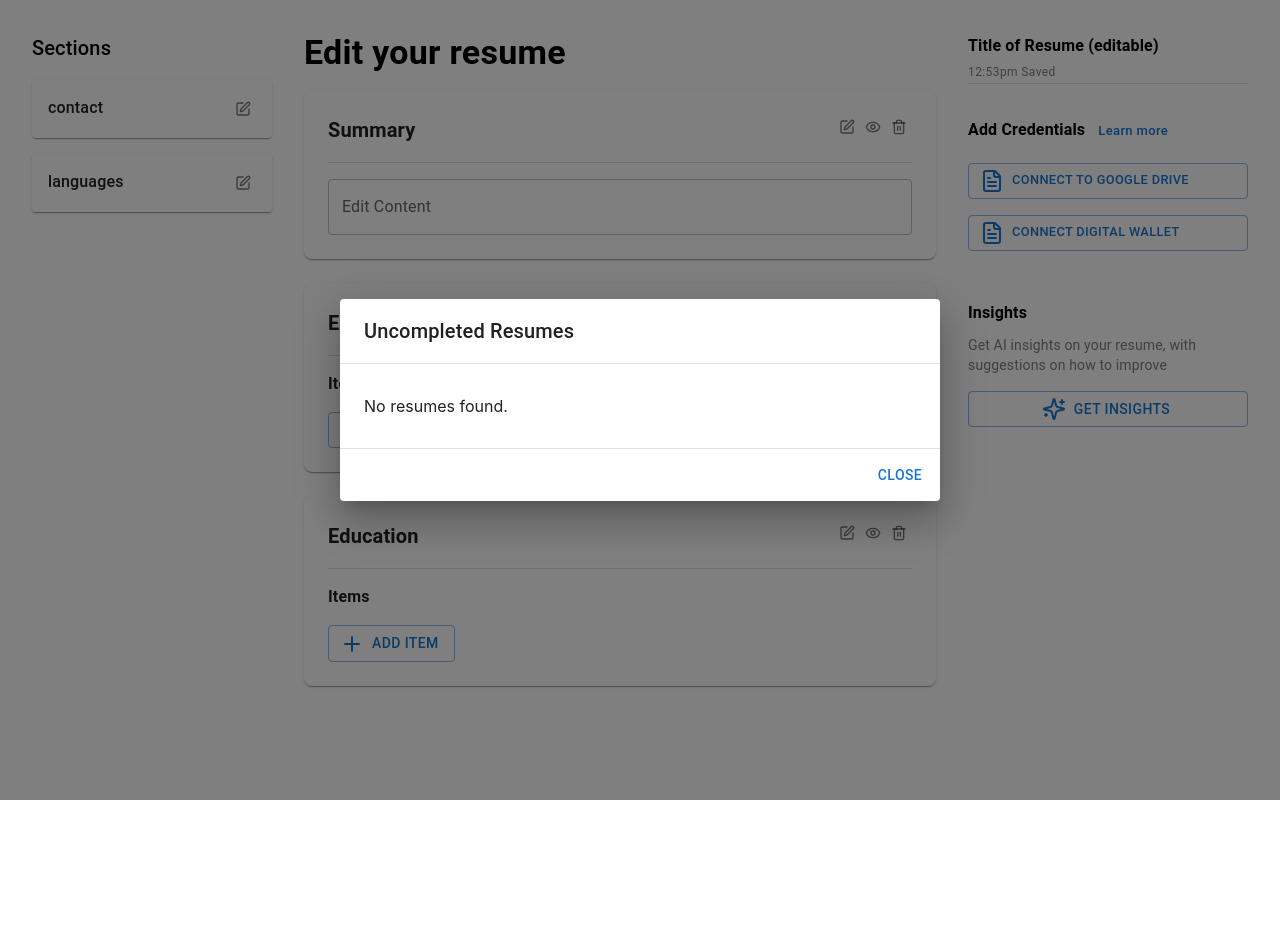
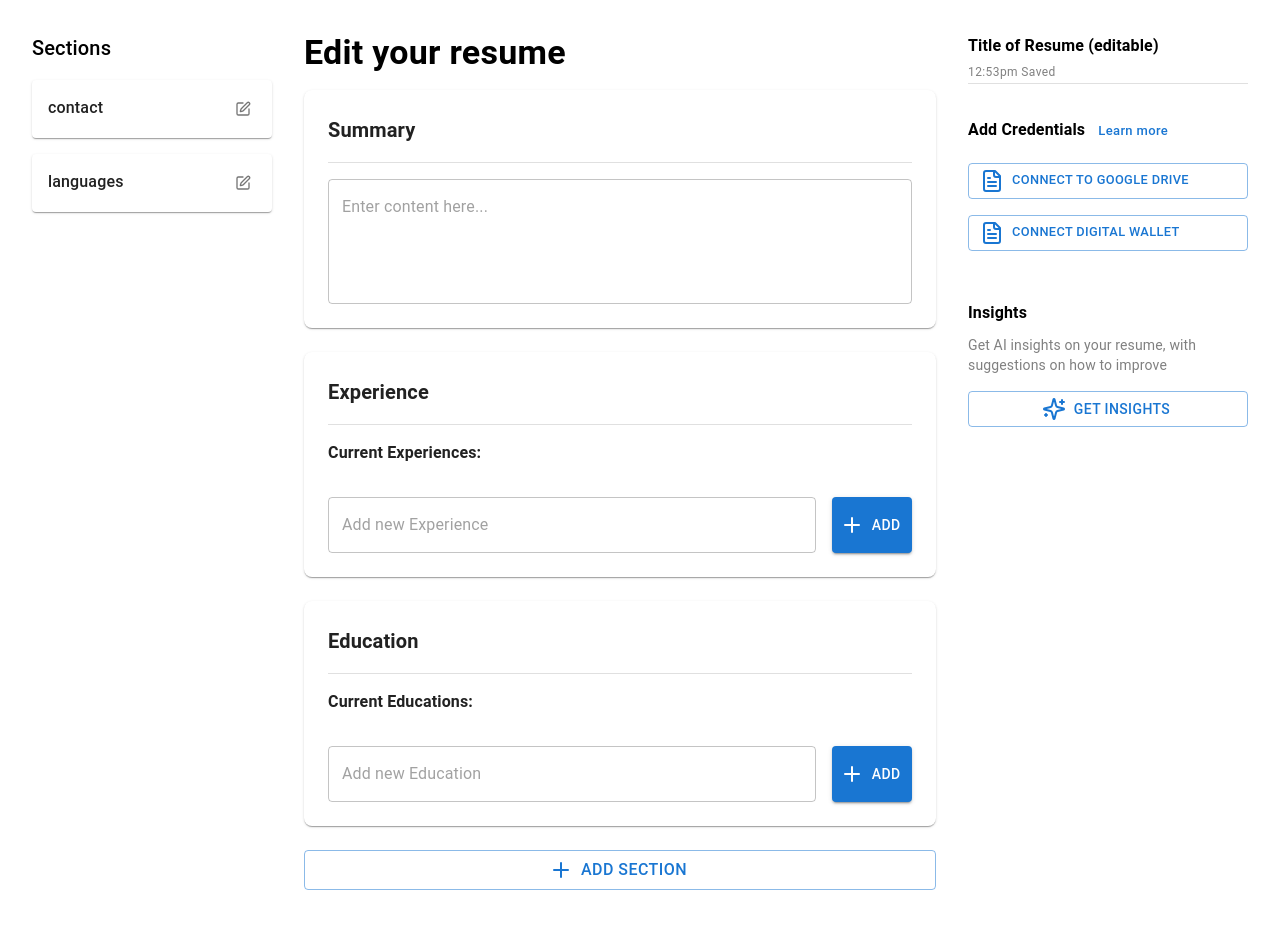
Before and after one commit to Cooperation-org/Resume-Author, a React (Create React App) app: page /resume/new in a window 1280 px wide. Shown: the top 928 px of the page. Before the commit the page ends 864 px from the top, so only its background shows below. Built offline with nearby package versions, Linux system fonts and the light colour scheme.

Commit message:
refactor resume editor: remove userId from state, set isDirty to true by default, and implement section addition functionality

```diff
--- a/src/components/Editor.tsx
+++ b/src/components/Editor.tsx
@@ -1,21 +1,70 @@
-import { Box, Typography } from '@mui/material';
-import LeftSidebar from './ResumeEditor/LeftSidebar';
+import {
+  Box,
+  Button,
+  Typography,
+  Autocomplete,
+  TextField,
+} from '@mui/material';
+import LeftSidebar, { leftSections } from './ResumeEditor/LeftSidebar';
 import RightSidebar from './ResumeEditor/RightSidebar';
 import Section from './ResumeEditor/Section';
 import { useSelector } from 'react-redux';
 import { RootState } from '../redux/store';
+import { Plus } from 'lucide-react';
+import { useState } from 'react';
+
+const nonVisibleSections = [
+  ...leftSections,
+  'id',
+  'lastUpdated',
+  'version',
+  'error',
+  'status',
+  'isDirty',
+];
 
 const ResumeEditor = () => {
+  const [addSectionOpen, setAddSectionOpen] = useState(false);
+  const [selectedSection, setSelectedSection] = useState<string | null>(null);
+  const [sectionOrder, setSectionOrder] = useState<(keyof Resume)[]>([
+    'summary',
+    'experience',
+    'education',
+  ]);
+
   const resume = useSelector((state: RootState) => state.resume.resume);
-  console.log('🚀 ~ ResumeEditor ~ resume:', resume);
-  // Define the order of sections, add or remove sections as needed
-  const sectionOrder: (keyof Resume)[] = ['summary', 'experience', 'education'];
+
+  const AllSections = Object.keys(resume as Resume).filter(
+    sec =>
+      !sectionOrder.includes(sec as keyof Resume) &&
+      !nonVisibleSections.includes(sec)
+  );
+
+  const handleSectionSelect = (event: any, value: string | null) => {
+    setSelectedSection(value);
+  };
+
+  const handleAddSelectedSection = () => {
+    if (selectedSection && AllSections.includes(selectedSection)) {
+      setSectionOrder(prev => [...prev, selectedSection as keyof Resume]);
+      setSelectedSection(null); // Reset selection
+    }
+    setAddSectionOpen(false);
+  };
 
   return (
-    <Box sx={{ display: 'flex', gap: 4, p: 4, height: '100vh' }}>
+    <Box sx={{ display: 'flex', gap: 4, p: 4, marginBottom: 2 }}>
       <LeftSidebar />
 
-      <Box sx={{ flex: 1 }}>
+      {/* Main Content */}
+      <Box
+        sx={{
+          display: 'flex',
+          flexDirection: 'column',
+          flex: 1,
+        }}
+      >
+        <Box>
           <Typography
             variant="h4"
             fontWeight="600"
@@ -33,6 +82,53 @@ const ResumeEditor = () => {
             ))}
         </Box>
 
+        {/* Add Section Button */}
+        {!addSectionOpen && (
+          <Button
+            variant="outlined"
+            startIcon={<Plus />}
+            sx={{ mb: 2, fontSize: '1rem' }}
+            onClick={() => setAddSectionOpen(true)}
+          >
+            Add Section
+          </Button>
+        )}
+
+        {/* Autocomplete for Adding New Sections */}
+        {addSectionOpen && (
+          <Box
+            sx={{
+              display: 'flex',
+              gap: 2,
+              alignItems: 'center',
+            }}
+          >
+            <Autocomplete
+              options={AllSections}
+              value={selectedSection}
+              onChange={handleSectionSelect}
+              renderInput={params => (
+                <TextField
+                  {...params}
+                  label="Add Section"
+                  placeholder="Type to search..."
+                  variant="outlined"
+                  fullWidth
+                />
+              )}
+              fullWidth
+            />
+            <Button
+              variant="contained"
+              onClick={handleAddSelectedSection}
+              disabled={!selectedSection}
+            >
+              Add
+            </Button>
+          </Box>
+        )}
+      </Box>
+
       <RightSidebar />
     </Box>
   );
--- a/src/components/ResumeEditor/LeftSidebar.tsx
+++ b/src/components/ResumeEditor/LeftSidebar.tsx
@@ -1,15 +1,11 @@
 import { Box, Paper, Typography, IconButton } from '@mui/material';
-import { Edit, Eye, Trash2 } from 'lucide-react';
+import { Edit } from 'lucide-react';
 import { useDispatch } from 'react-redux';
-import { setSectionVisibility, removeSection } from '../../redux/slices/resume';
+import { removeSection } from '../../redux/slices/resume';
 
-interface LeftSidebarProps {
-  sectionOrder: (keyof Resume)[];
-}
-
+export const leftSections: (keyof Resume)[] = ['contact', 'languages'];
 const LeftSidebar = () => {
   const dispatch = useDispatch();
-  const sectionOrder: (keyof Resume)[] = ['contact', 'languages'];
   return (
     <Box sx={{ width: 240 }}>
       <Typography
@@ -18,7 +14,7 @@ const LeftSidebar = () => {
       >
         Sections
       </Typography>
-      {sectionOrder.map(key => {
+      {leftSections.map(key => {
         return (
           <Paper
             key={key}
--- a/src/components/ResumeEditor/Section.tsx
+++ b/src/components/ResumeEditor/Section.tsx
@@ -1,6 +1,5 @@
-import { Paper, Box, Typography, Divider, IconButton } from '@mui/material';
+import { Paper } from '@mui/material';
 import SectionContent from './SectionContent';
-import { Edit, Eye, Trash2 } from 'lucide-react';
 
 interface SectionProps {
   sectionId: string;
@@ -10,26 +9,6 @@ interface SectionProps {
 const Section = ({ sectionId, sectionData }: SectionProps) => {
   return (
     <Paper sx={{ p: 3, mb: 3, borderRadius: 2, boxShadow: 1 }}>
-      <Box sx={{ display: 'flex', justifyContent: 'space-between', mb: 2 }}>
-        <Typography
-          variant="h6"
-          fontWeight="600"
-        >
-          {sectionId.charAt(0).toUpperCase() + sectionId.slice(1)}
-        </Typography>
-        <Box>
-          <IconButton size="small">
-            <Edit size={16} />
-          </IconButton>
-          <IconButton size="small">
-            <Eye size={16} />
-          </IconButton>
-          <IconButton size="small">
-            <Trash2 size={16} />
-          </IconButton>
-        </Box>
-      </Box>
-      <Divider sx={{ mb: 2 }} />
       <SectionContent
         sectionId={sectionId}
         sectionData={sectionData}
--- a/src/components/ResumeEditor/SectionContent.tsx
+++ b/src/components/ResumeEditor/SectionContent.tsx
@@ -6,8 +6,12 @@ import {
   Typography,
   IconButton,
   Paper,
+  Divider,
+  List,
+  ListItem,
+  ListItemText,
 } from '@mui/material';
-import { Plus, Trash2 } from 'lucide-react';
+import { Edit, Eye, Plus, Trash2 } from 'lucide-react';
 import { useDispatch } from 'react-redux';
 import { updateSection } from '../../redux/slices/resume';
 
@@ -19,106 +23,149 @@ interface SectionContentProps {
 const SectionContent = ({ sectionId, sectionData }: SectionContentProps) => {
   const dispatch = useDispatch();
 
-  // Handle strings directly
+  // Local states
   const [localValue, setLocalValue] = useState(
     typeof sectionData === 'string' ? sectionData : ''
   );
-
-  // Handle arrays (e.g., items)
   const [items, setItems] = useState(
     Array.isArray(sectionData?.items) ? [...sectionData.items] : []
   );
+  const [newItemValue, setNewItemValue] = useState('');
+  const [editingIndex, setEditingIndex] = useState<number | null>(null);
 
-  // Update string field
+  // Update single string section
   const handleStringChange = (value: string) => {
+    console.log(value);
     setLocalValue(value);
     dispatch(updateSection({ sectionId, content: value }));
   };
 
-  // Update array items
-  const handleItemChange = (index: number, value: string) => {
+  // Add a new item
+  const handleAddNewItem = () => {
+    if (newItemValue.trim()) {
+      const updatedItems = [...items, newItemValue.trim()];
+      console.log('🚀 ~ handleAddNewItem ~ updatedItems:', updatedItems);
+      setItems(updatedItems);
+
+      // Dispatch the update with the correct 'items' format
+      dispatch(
+        updateSection({
+          sectionId,
+          content: { items: updatedItems }, // Correct format
+        })
+      );
+
+      setNewItemValue(''); // Reset input
+    }
+  };
+
+  // Update an existing item
+  const handleUpdateItem = (index: number, value: string) => {
     const updatedItems = [...items];
     updatedItems[index] = value;
     setItems(updatedItems);
     dispatch(updateSection({ sectionId, content: { items: updatedItems } }));
   };
 
-  // Add a new input field
-  const handleAddItem = () => {
-    const updatedItems = [...items, ''];
-    setItems(updatedItems);
-    dispatch(updateSection({ sectionId, content: { items: updatedItems } }));
-  };
-
-  // Remove an input field
+  // Remove an item
   const handleRemoveItem = (index: number) => {
     const updatedItems = items.filter((_, i) => i !== index);
     setItems(updatedItems);
     dispatch(updateSection({ sectionId, content: { items: updatedItems } }));
   };
 
+  const sectionsName = sectionId.charAt(0).toUpperCase() + sectionId.slice(1);
+
   return (
     <Box>
-      {/* If the sectionData is a string */}
+      {/* Section Header */}
+      <Box sx={{ display: 'flex', justifyContent: 'space-between', mb: 2 }}>
+        <Typography
+          variant="h6"
+          fontWeight="600"
+        >
+          {sectionsName}
+        </Typography>
+      </Box>
+      <Divider sx={{ mb: 2 }} />
+
+      {/* If section is a string */}
       {typeof sectionData === 'string' && (
         <TextField
           fullWidth
-          variant="outlined"
-          label="Edit Content"
+          multiline
+          rows={4}
           value={localValue}
           onChange={e => handleStringChange(e.target.value)}
-          placeholder="Enter content..."
+          placeholder="Enter content here..."
         />
       )}
 
-      {/* If the sectionData has items */}
+      {/* If section has items */}
       {Array.isArray(sectionData?.items) && (
         <Box>
+          {/* Display current items */}
           <Typography
             variant="body1"
             fontWeight="600"
-            mb={1}
           >
-            Items
+            Current {sectionsName}s:
           </Typography>
+          <List>
             {items.map((item, index) => (
-            <Paper
+              <ListItem
                 key={index}
-              sx={{ display: 'flex', alignItems: 'center', mb: 2, p: 2 }}
+                sx={{ display: 'flex', alignItems: 'center', gap: 2 }}
               >
+                <ListItemText
+                  primary={
+                    editingIndex === index ? (
                       <TextField
                         fullWidth
-                label={`Item ${index + 1}`}
                         value={item}
-                onChange={e => handleItemChange(index, e.target.value)}
-                placeholder="Enter item content..."
+                        onChange={e => handleUpdateItem(index, e.target.value)}
+                        onBlur={() => setEditingIndex(null)} // Finish editing
+                        autoFocus
                       />
-              <IconButton
-                size="small"
-                onClick={() => handleRemoveItem(index)}
-                sx={{ ml: 1 }}
-              >
+                    ) : (
+                      sectionId.charAt(0).toUpperCase() + sectionId.slice(1)
+                    )
+                  }
+                />
+                <Box>
+                  <IconButton onClick={() => setEditingIndex(index)}>
+                    <Edit size={16} />
+                  </IconButton>
+                  <IconButton onClick={() => handleRemoveItem(index)}>
                     <Trash2 size={16} />
                   </IconButton>
-            </Paper>
+                </Box>
+              </ListItem>
             ))}
+          </List>
 
-          {/* Add new item button */}
+          {/* Add New Item */}
+          <Box sx={{ display: 'flex', gap: 2, mt: 2 }}>
+            <TextField
+              fullWidth
+              placeholder={
+                'Add new' +
+                ' ' +
+                sectionId.charAt(0).toUpperCase() +
+                sectionId.slice(1)
+              }
+              value={newItemValue}
+              onChange={e => setNewItemValue(e.target.value)}
+            />
             <Button
-            variant="outlined"
+              variant="contained"
               startIcon={<Plus />}
-            onClick={handleAddItem}
-            sx={{ mt: 1 }}
+              onClick={handleAddNewItem}
             >
-            Add Item
+              Add
             </Button>
           </Box>
-      )}
-
-      {/* Default fallback */}
-      {!(typeof sectionData === 'string') &&
-        !Array.isArray(sectionData?.items) && (
-          <Typography>No editable content available</Typography>
+        </Box>
       )}
     </Box>
   );
--- a/src/pages/resume.tsx
+++ b/src/pages/resume.tsx
@@ -12,7 +12,7 @@ const Resume = () => {
   return (
     <div>
       <PrevResumesList
-        open={open}
+        open={false}
         onClose={handleClose}
       />
       <ResumeEditor />
--- a/src/redux/slices/initialResumeState.ts
+++ b/src/redux/slices/initialResumeState.ts
@@ -3,7 +3,6 @@ import { ResumeState } from './resume';
 export const initialState: ResumeState = {
   resume: {
     id: '', // Set during resume creation or loading
-    userId: '', // Set during user session initialization
     lastUpdated: new Date().toISOString(),
     version: 1,
     contact: {
@@ -63,7 +62,7 @@ export const initialState: ResumeState = {
   activeSection: null,
   highlightedText: null,
   pendingVerifications: [],
-  isDirty: false,
+  isDirty: true,
   sectionVisibility: {
     summary: true,
     contact: true,
--- a/src/types/resume.d.ts
+++ b/src/types/resume.d.ts
@@ -149,7 +149,6 @@ interface Language extends VerifiableItem {
 // Main Resume Interface
 interface Resume {
   id: string;
-  userId: string;
   lastUpdated: string;
   version?: number;
 
```
Lines whose indentation alone changed are shown as unchanged.
